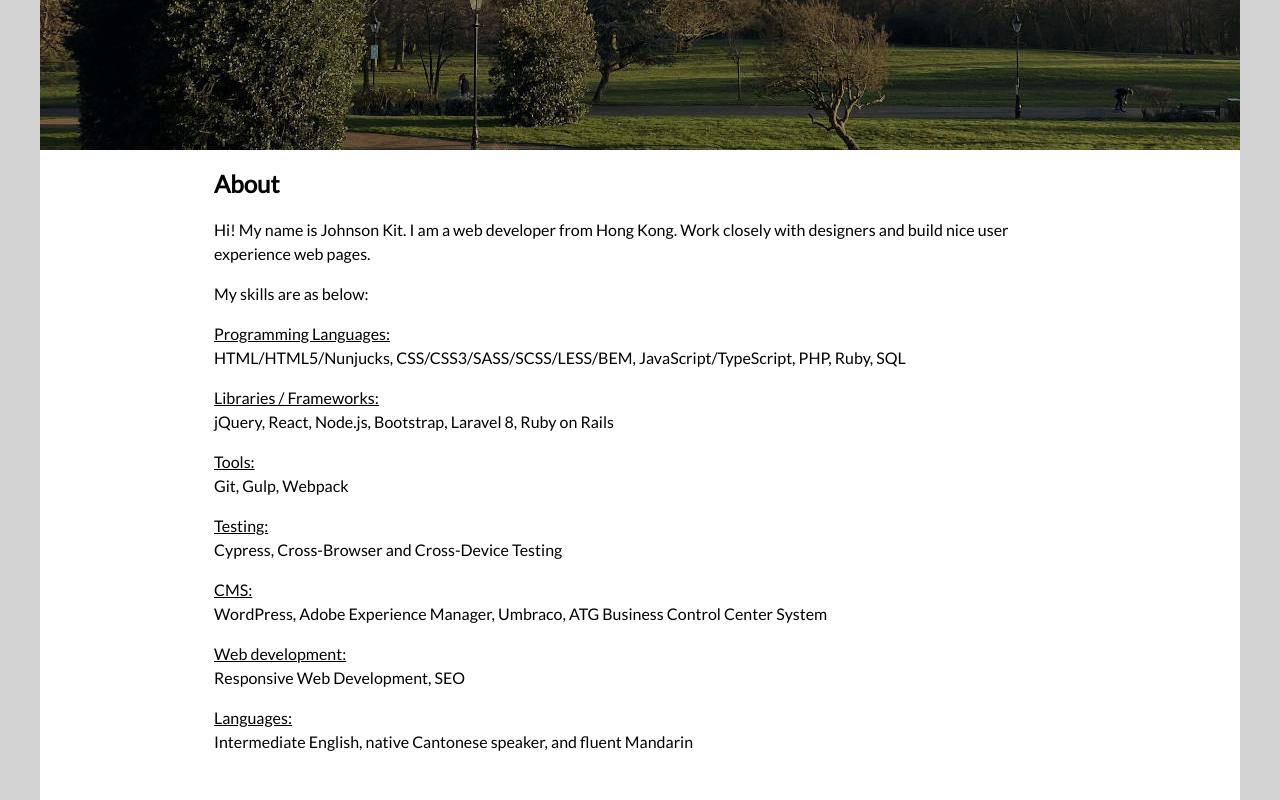
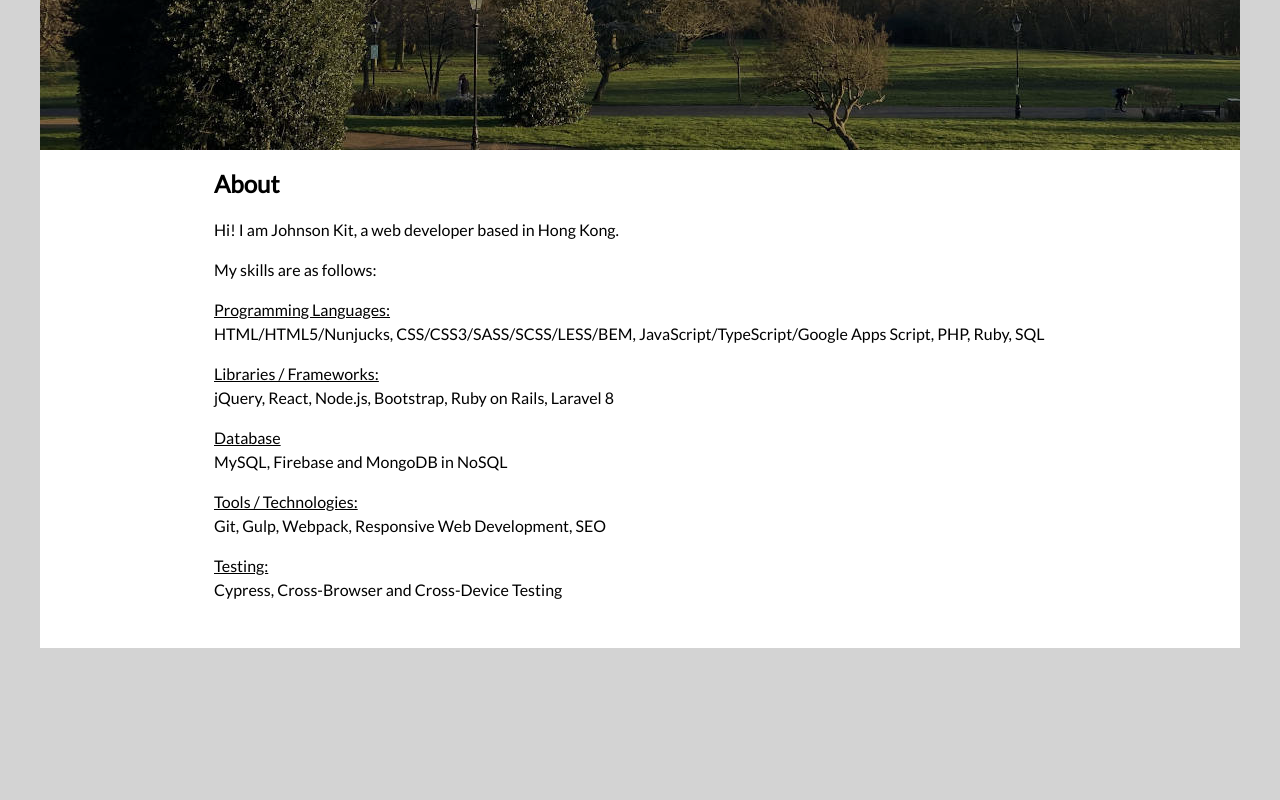
Before and after one commit to johnsonkit/portfolio, a React (Create React App) app: page / in a window 1280 px wide. Shown: the part 502-1302 px from the top of the page. After the commit the page ends 1150 px from the top, so only its background shows below. Built offline with nearby package versions, Linux system fonts and the light colour scheme.

Commit message:
update content

```diff
--- a/public/index.html
+++ b/public/index.html
@@ -8,7 +8,7 @@
     <meta name="theme-color" content="#000000" />
     <meta
       name="description"
-      content="Johnson Kit, Web Developer From Hong Kong"
+      content="Johnson Kit, Web Developer"
     />
     <link rel="apple-touch-icon" href="%PUBLIC_URL%/logo192.png" />
     <!--
--- a/src/components/About.js
+++ b/src/components/About.js
@@ -13,40 +13,30 @@ class About extends React.Component {
         <div className="text--container">
           <h2>About</h2>
           <p>
-            Hi! My name is Johnson Kit. I am a web developer from Hong Kong. Work closely with designers and build nice user experience web pages.
+            Hi! I am Johnson Kit, a web developer based in Hong Kong.
           </p>
           <p>
-            My skills are as below:
+            My skills are as follows:
           </p>
           <p>
             <u>Programming Languages:</u><br/>
-            HTML/HTML5/Nunjucks, CSS/CSS3/SASS/SCSS/LESS/BEM,
-            JavaScript/TypeScript, PHP, Ruby, SQL
+            HTML/HTML5/Nunjucks, CSS/CSS3/SASS/SCSS/LESS/BEM, JavaScript/TypeScript/Google Apps Script, PHP, Ruby, SQL
           </p>
           <p>
             <u>Libraries / Frameworks:</u><br/>
-            jQuery, React, Node.js, Bootstrap, Laravel 8, Ruby on Rails
+            jQuery, React, Node.js, Bootstrap, Ruby on Rails, Laravel 8
           </p>
           <p>
-            <u>Tools:</u><br/>
-            Git, Gulp, Webpack
+            <u>Database</u><br/>
+            MySQL, Firebase and MongoDB in NoSQL
+          </p>
+          <p>
+            <u>Tools / Technologies:</u><br/>
+            Git, Gulp, Webpack, Responsive Web Development, SEO
           </p>
           <p>
             <u>Testing:</u><br/>
             Cypress, Cross-Browser and Cross-Device Testing
-          </p>
-          <p>
-            <u>CMS:</u><br/>
-            WordPress, Adobe Experience Manager, Umbraco, ATG Business Control
-  Center System
-          </p>
-          <p>
-            <u>Web development:</u><br/>
-            Responsive Web Development, SEO
-          </p>
-          <p>
-            <u>Languages:</u><br/>
-            Intermediate English, native Cantonese speaker, and fluent Mandarin
           </p>
         </div>
 
--- a/src/components/Home.js
+++ b/src/components/Home.js
@@ -12,7 +12,7 @@ class Home extends React.Component {
       <div className="home">
         {/* <h2>Home</h2> */}
         <div className="hero">
-          <h2>Johnson Kit<br />Web Developer<br />From Hong Kong</h2>
+          <h2>Johnson Kit<br />Web Developer</h2>
         </div>
         <About />
       </div>
--- a/src/components/Work.js
+++ b/src/components/Work.js
@@ -13,6 +13,9 @@ class Work extends React.Component {
         <div className="text--container">
           <h2>Work</h2>
           <ul>
+            <li>
+              <a href="https://www.ef.com.hk/ec/promo/tactic/event/" target="_blank">Workshop Page</a>
+            </li>
             <li>
               <a href="https://www.ef.com.hk/ec/promo/tactic/20200917_01/" target="_blank">Digitized A Form</a>
             </li>
@@ -36,27 +39,6 @@ class Work extends React.Component {
             </li>
           </ul>
 
-          <h2>Project</h2>
-          <ul>
-            <li>
-              <a href="https://johnsonkit.github.io/responsive-web-page-sample/dist/" target="_blank">Responsive Web Page Sample (HTML, CSS, and JavaScript)</a>
-            </li>
-            <li>
-              <a href="https://johnsonkit.github.io/tic-tac-toe-react/" target="_blank">Tic Tac Toe (React)</a>
-            </li>
-            <li>
-              <a href="https://johnsonkit.github.io/simon-game/dist/" target="_blank">Simon Game (HTML, CSS, and JavaScript)</a>
-            </li>
-            <li>
-              <a href="https://johnsonkit.github.io/lightweight-web-script/" target="_blank">Lightweight Web Script - ScrollTo effect (pure JavaScript)</a>
-            </li>
-            <li>
-              <a href="https://github.com/johnsonkit/batch-process-images" target="_blank">Batch images processing (gulp)</a>
-            </li>
-            <li>
-              <a href="https://github.com/johnsonkit/simple-frontend-starter" target="_blank">Custom front-end development template (gulp)</a>
-            </li>
-          </ul>
         </div>
       </div>
     );
```
Also changed, not shown: 1 other file (tests, documents, lock files or other folders).
